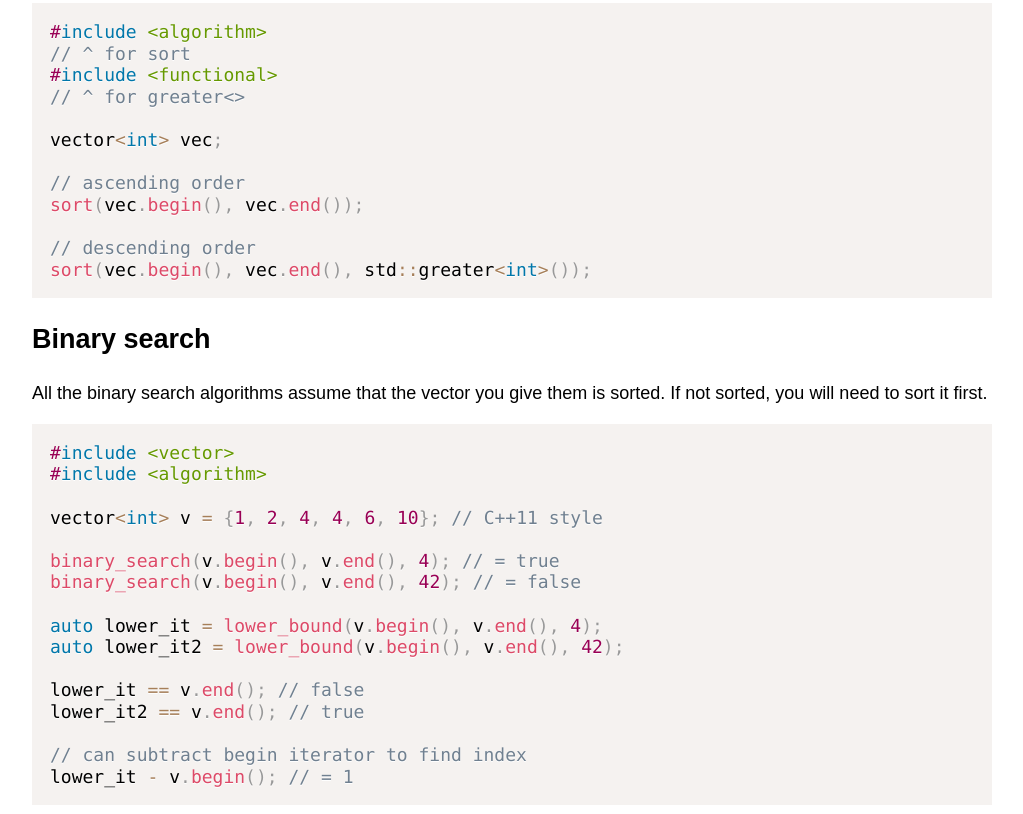
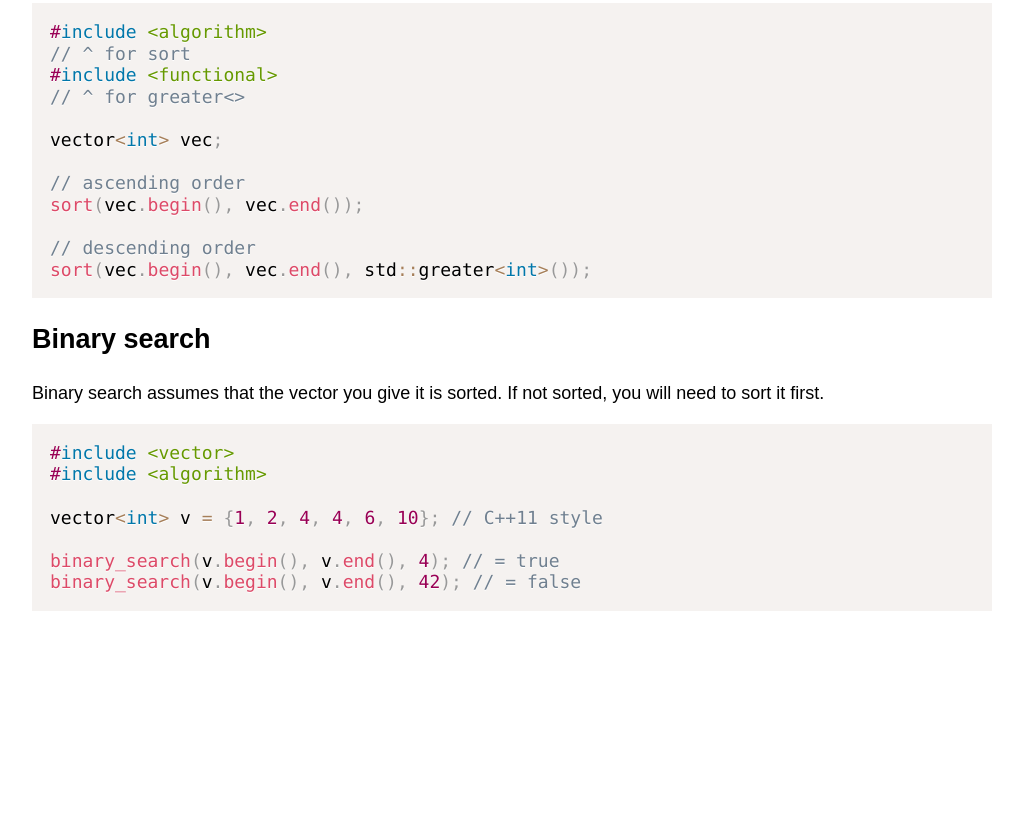
Before and after one commit to polybuildr/code-quickref, a website: page public/cpp.html in a window 1280 px wide. Shown: the part 5427-6241 px from the top of the page, without its empty margins (128-1151 px from the left). After the commit the page ends 6047 px from the top, so only its background shows below. Drawn offline with Linux system fonts and the light colour scheme.

Commit message:
Remove lower_bound, relatively high complexity

```diff
--- a/public/cpp.html
+++ b/public/cpp.html
@@ -234,7 +234,7 @@ sort(vec.begin(), vec.end());
 sort(vec.begin(), vec.end(), std::greater&lt;int&gt;());
 </code></pre>
 <h2 id="binary-search">Binary search</h2>
-<p>All the binary search algorithms assume that the vector you give them is sorted. If not sorted, you will need to sort it first.</p>
+<p>Binary search assumes that the vector you give it is sorted. If not sorted, you will need to sort it first.</p>
 <pre><code class="lang-cpp">#include &lt;vector&gt;
 #include &lt;algorithm&gt;
 
@@ -242,15 +242,6 @@ vector&lt;int&gt; v = {1, 2, 4, 4, 6, 10}; // C++11 style
 
 binary_search(v.begin(), v.end(), 4); // = true
 binary_search(v.begin(), v.end(), 42); // = false
-
-auto lower_it = lower_bound(v.begin(), v.end(), 4);
-auto lower_it2 = lower_bound(v.begin(), v.end(), 42);
-
-lower_it == v.end(); // false
-lower_it2 == v.end(); // true
-
-// can subtract begin iterator to find index
-lower_it - v.begin(); // = 1
 </code></pre>
 
         </div>
```
Also changed, not shown: pages/cpp.md (+1 -10 lines).
